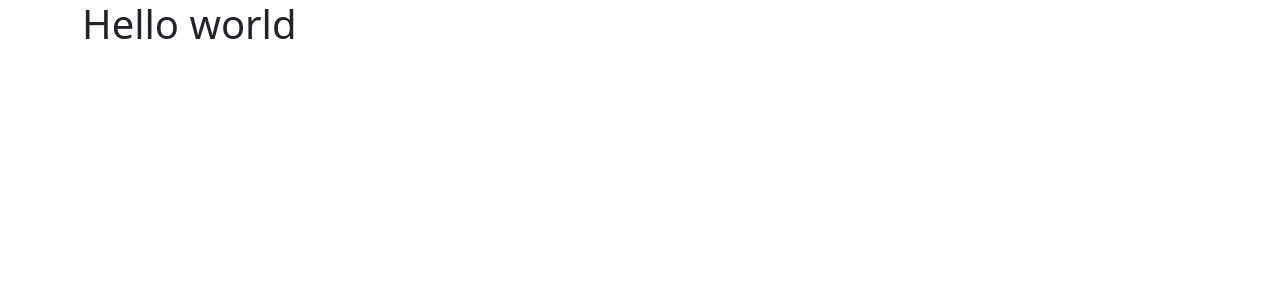
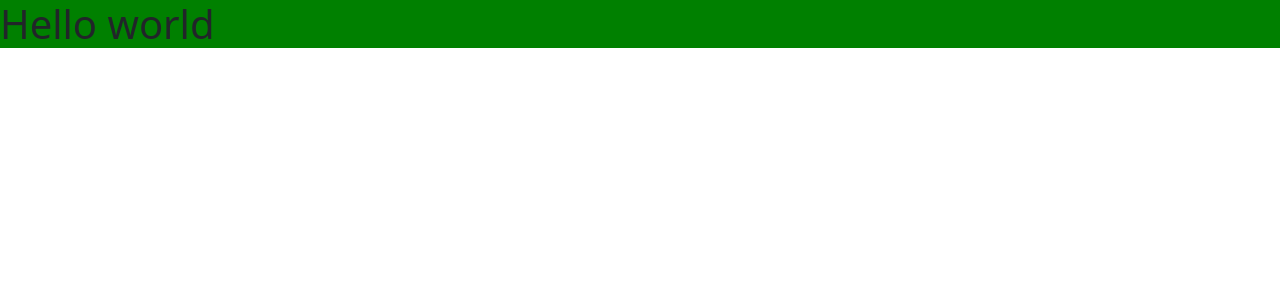
Before and after one commit to sudharshanr15/neulancers-frontend, a Next.js app: page / in a window 1280 px wide. Shown: the top 300 px of the page. Built offline with nearby package versions, Linux system fonts and the light colour scheme.

Commit message:
Added scss with grunt

```diff
--- a/package.json
+++ b/package.json
@@ -20,5 +20,11 @@
     "react": "18.2.0",
     "react-dom": "18.2.0",
     "typescript": "4.9.5"
+  },
+  "devDependencies": {
+    "grunt": "^1.6.1",
+    "grunt-contrib-sass": "^2.0.0",
+    "grunt-contrib-watch": "^1.1.0",
+    "node-sass": "^8.0.0"
   }
 }
--- a/pages/_app.tsx
+++ b/pages/_app.tsx
@@ -1,4 +1,5 @@
 import '@/styles/globals.css'
+import '@/styles/app.css'
 import type { AppProps } from 'next/app'
 import "bootstrap/dist/css/bootstrap.css"
 
--- a/pages/index.tsx
+++ b/pages/index.tsx
@@ -1,6 +1,6 @@
 export default function Home(){
   return (
-    <div className="container">
+    <div className="container-2">
       <h1>Hello world</h1>
     </div>
   )
--- /dev/null
+++ b/styles/app.css
@@ -0,0 +1,9 @@
+.container {
+  background-color: red;
+}
+
+.container-2 {
+  background-color: green;
+}
+
+/*# sourceMappingURL=app.css.map */
--- /dev/null
+++ b/styles/app.scss
@@ -0,0 +1,7 @@
+.container{
+    background-color: red;
+}
+
+.container-2{
+    background-color: green;
+}
```
Also changed, not shown: Gruntfile.js (added, +31 -0 lines), 2 other files (tests, documents, lock files or other folders).
